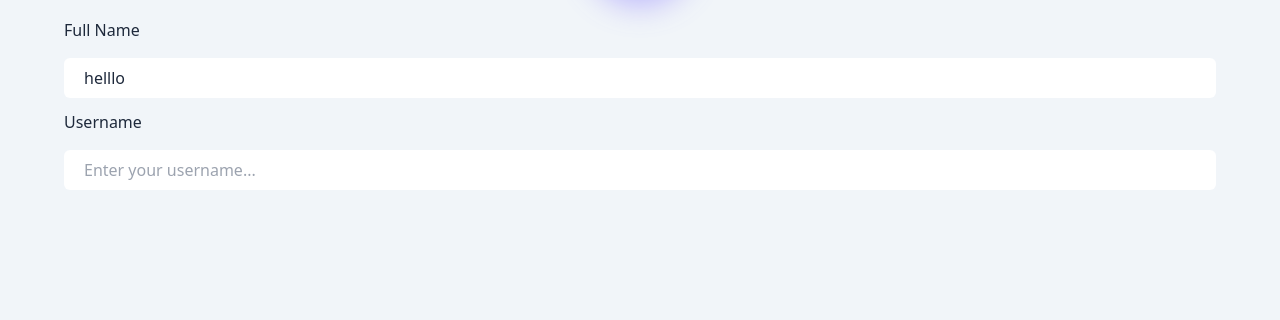
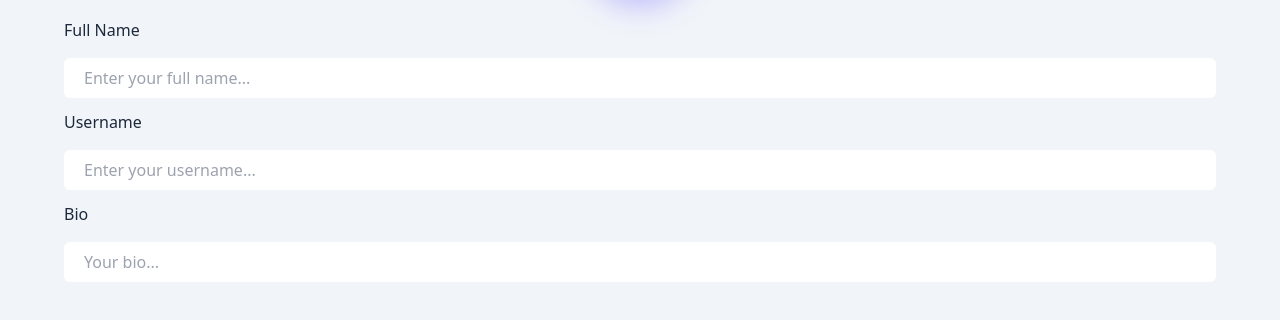
Before and after one commit to aneeshsharma72067/gengo-chat, a SvelteKit app: page /app/profile/edit in a window 1280 px wide. Shown: the part 252-572 px from the top of the page. Built offline with nearby package versions, Linux system fonts and the light colour scheme; no server answers; the database is empty; sample sign-in values are in the browser's storage.

Commit message:
Storing userData for Edit User Form

```diff
--- a/src/lib/firebase/config.client.ts
+++ b/src/lib/firebase/config.client.ts
@@ -1,11 +1,7 @@
-// Import the functions you need from the SDKs you need
 import { deleteApp, getApp, getApps, initializeApp } from "firebase/app";
 import { getAuth } from "firebase/auth";
 import { getFirestore } from "firebase/firestore";
-// TODO: Add SDKs for Firebase products that you want to use
-// https://firebase.google.com/docs/web/setup#available-libraries
 
-// Your web app's Firebase configuration
 const firebaseConfig = {
   apiKey: import.meta.env.VITE_APIKEY,
   authDomain: import.meta.env.VITE_AUTHDOMAIN,
--- a/src/routes/app/profile/edit/+page.svelte
+++ b/src/routes/app/profile/edit/+page.svelte
@@ -9,7 +9,9 @@
 
 
   let userData = {
-
+    fullname: '',
+    username: '',
+    avatar: null,
   }
   let files: FileList;
   let imageUrl: string | null = null;
@@ -62,8 +64,9 @@
 
     </div>
     <div class="flex flex-col gap-3">
-      <InputWithLabel type="text" value="helllo" label="Full Name" name="fullname" placeholder="Enter your full name..." icon="password" class="w-[80%]  mx-auto" />
+      <InputWithLabel type="text" value={$userStore.currentUser?.fullname || ''} label="Full Name" name="fullname" placeholder="Enter your full name..." icon="password" class="w-[80%]  mx-auto" />
       <InputWithLabel type="text" value={$userStore.currentUser?.username || ''} label="Username" name="username" placeholder="Enter your username..." icon="password" class="w-[80%]  mx-auto" />
+      <InputWithLabel type="text" value={$userStore.currentUser?.bio || ''} label="Bio" name="bio" placeholder="Your bio..." icon="password" class="w-[80%]  mx-auto" />
     </div>
   </div>
 </section>
```
